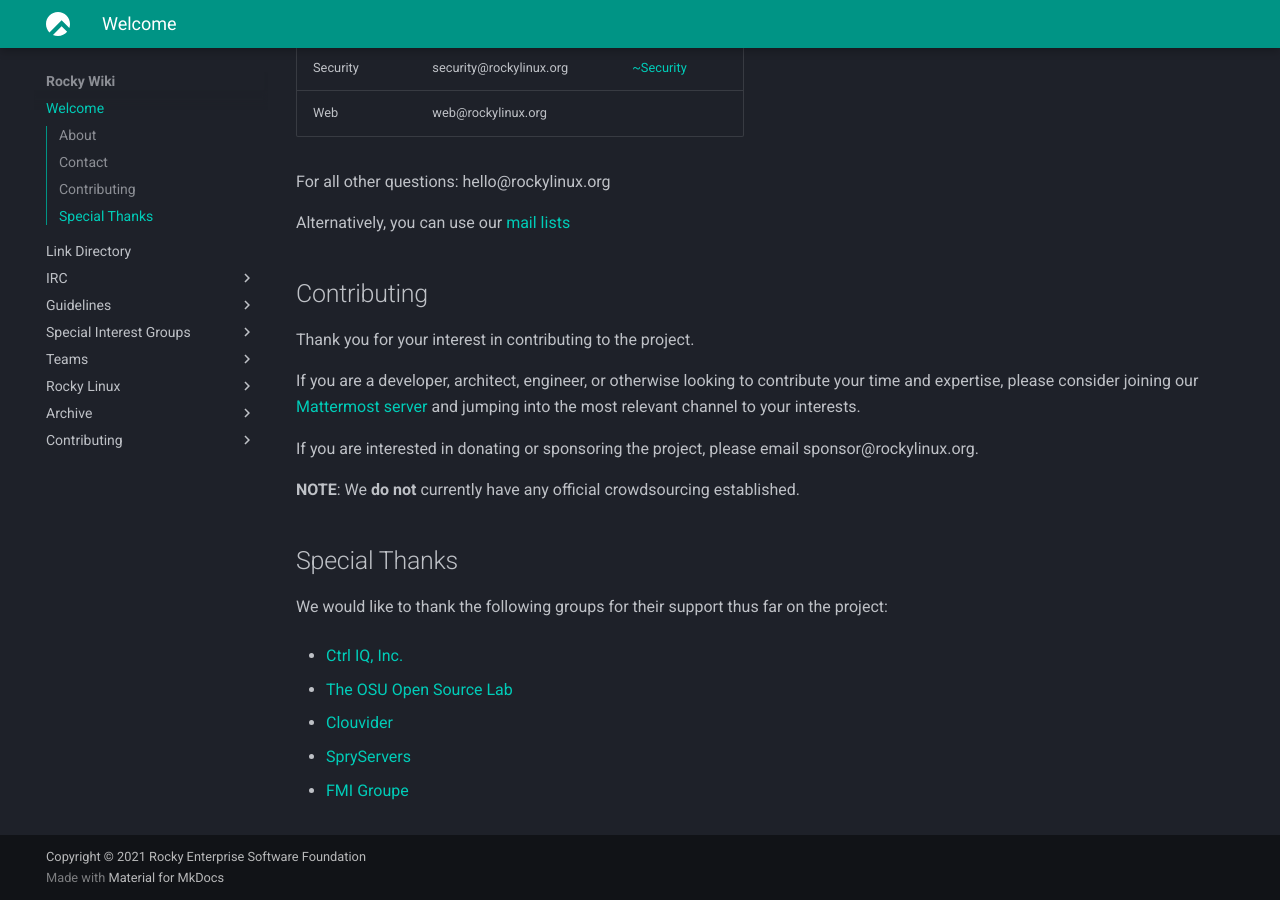
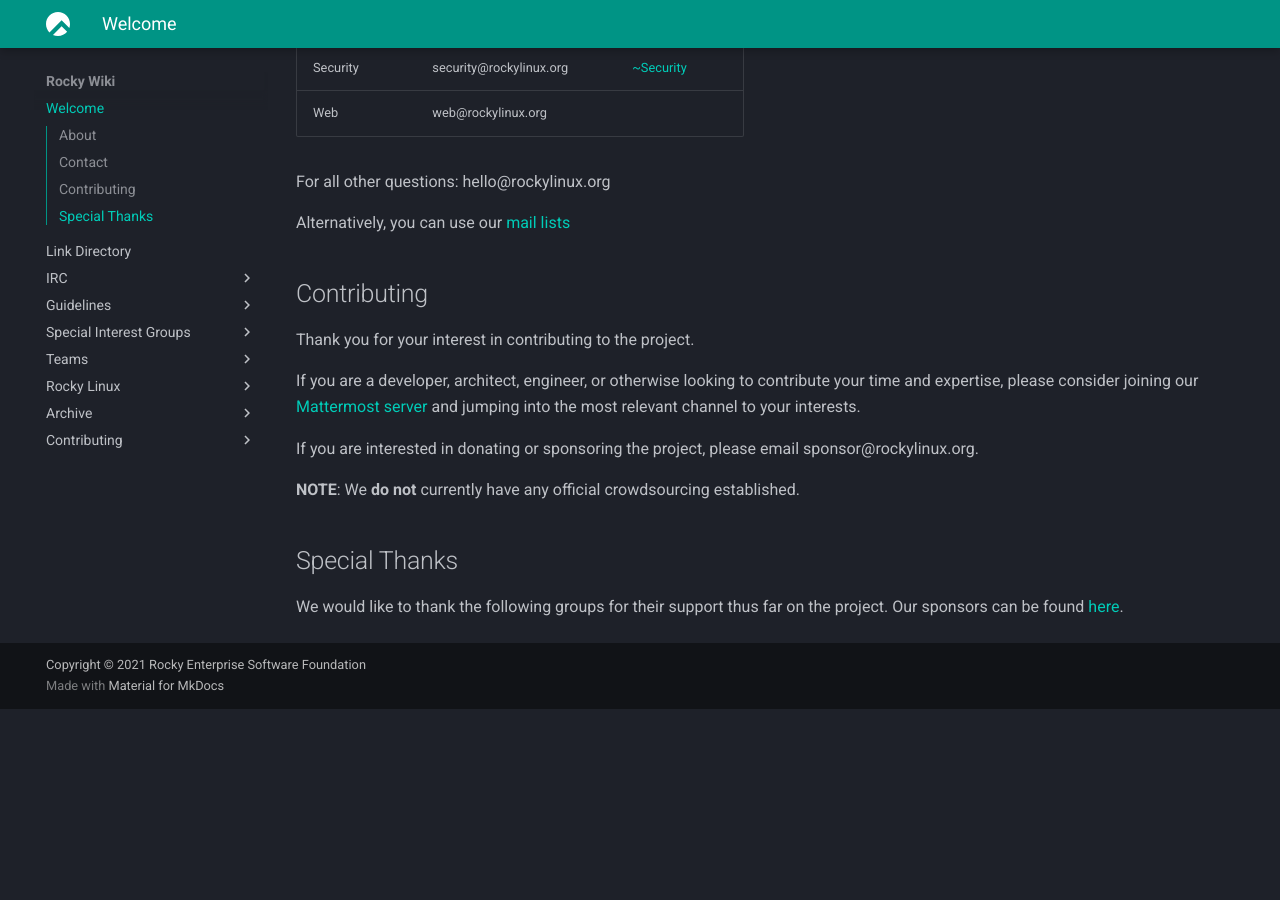
Before and after one commit to rocky-linux/wiki.rockylinux.org, an MkDocs documentation site: the page built from docs/index.md, in a window 1280 px wide and 900 px high, scrolled down 575 px. Built offline with MkDocs 1.6.1 and Material for MkDocs 9.7.7, drawn with Linux system fonts in a browser that asks for light colours; after the commit the page ends 1283 px from its top, so only the background shows below that.

Commit message:
Update special thanks section to sponsors page

```diff
--- a/docs/index.md
+++ b/docs/index.md
@@ -37,14 +37,4 @@
 
 ## Special Thanks
 
-We would like to thank the following groups for their support thus far on the project:
-
-* [Ctrl IQ, Inc.](https://www.ctrliq.com)
-
-* [The OSU Open Source Lab](https://osuosl.org/)
-
-* [Clouvider](https://www.clouvider.co.uk/)
-
-* [SpryServers](https://www.spryservers.net/)
-
-* [FMI Groupe](https://www.fmi.fr/)
+We would like to thank the following groups for their support thus far on the project. Our sponsors can be found [here](https://rockylinux.org/sponsors).
```
